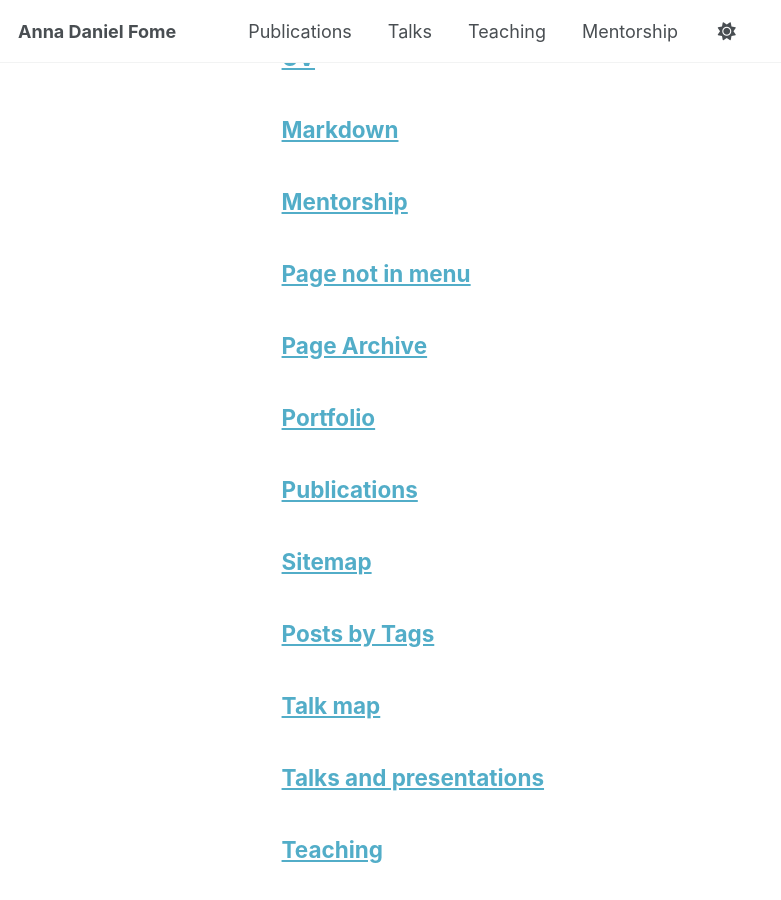
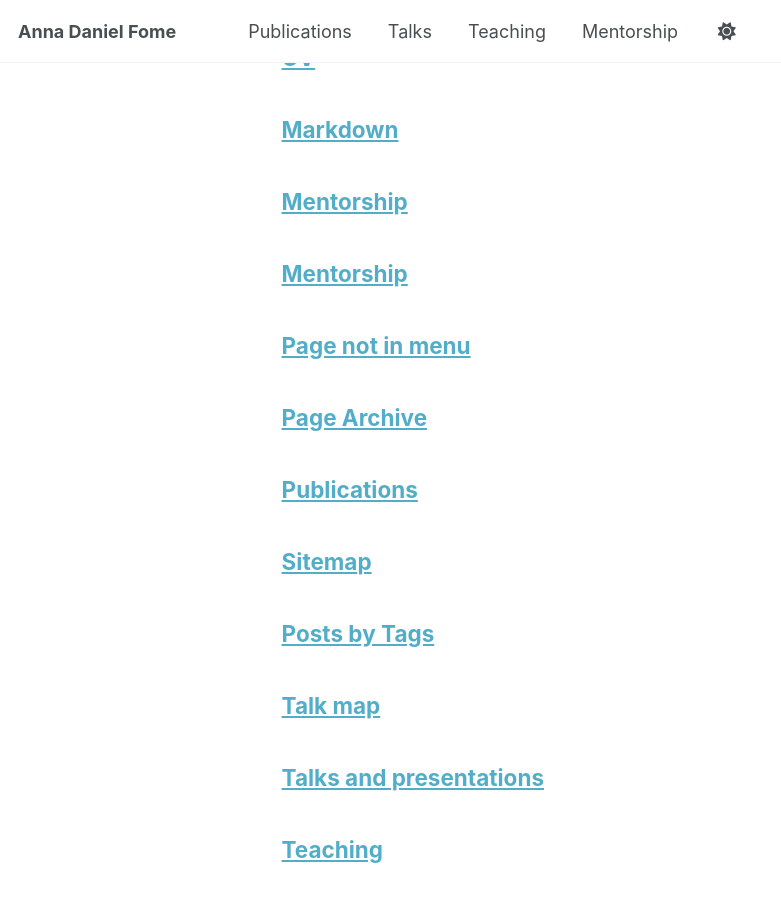
Before and after one commit to FomeA/FomeA.github.io, a Jekyll site: the page built from _pages/page-archive.html, in a window 1280 px wide and 900 px high, scrolled down 560 px. Shown: the whole window, without its empty margins (0-781 px from the left). Built offline with Jekyll 4.4.1, drawn with Linux system fonts in a browser that asks for light colours; a script bundle is joined from its source files by our own code; library files that are not in the unit come from our copies.

Commit message:
Update and rename portfolio.html to mentorship1.html

```diff
--- a/_pages/portfolio.html
+++ b/_pages/mentorship1.html
@@ -1,13 +1,13 @@
 ---
 layout: archive
-title: "Portfolio"
-permalink: /portfolio/
+title: "Mentorship"
+permalink: /mentorship/
 author_profile: true
 ---
 
 {% include base_path %}
 
 
-{% for post in site.portfolio %}
+{% for post in site.mentorship %}
   {% include archive-single.html %}
 {% endfor %}
```
